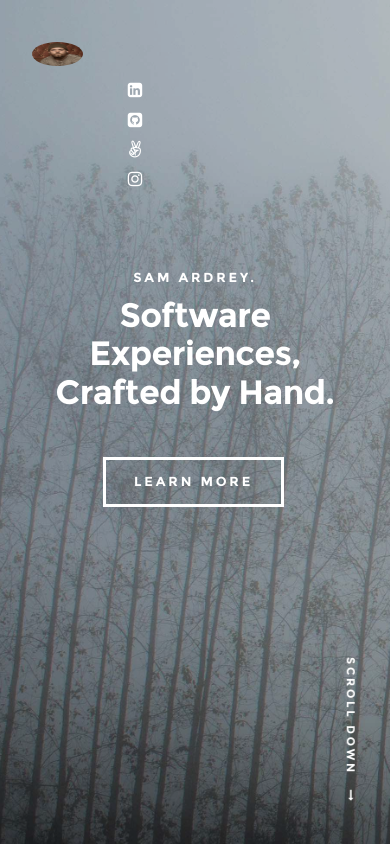
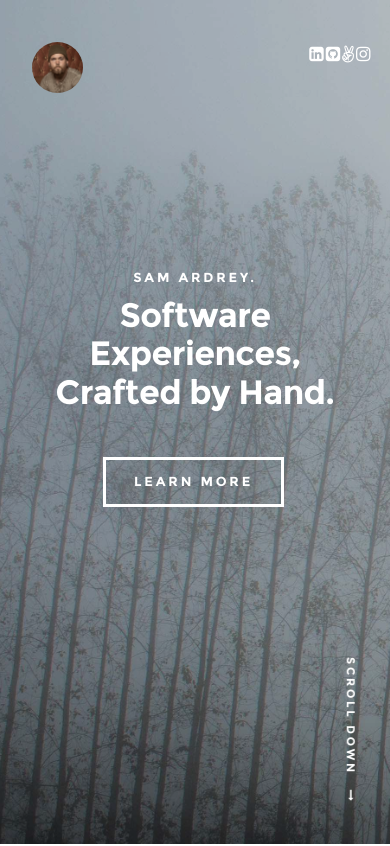
Before and after one commit to SamArdrey/portfolio, a plain HTML site: page index.html in a window 390 px wide. Shown: the top 846 px of the page. Drawn offline with nearby package versions, Linux system fonts and the light colour scheme; files whose address does not match are found by name.

Commit message:
Fix front page logos and photo on mobile devices

```diff
--- a/css/main.css
+++ b/css/main.css
@@ -1253,6 +1253,9 @@ header .header-logo {
   -webkit-transition: all 1s ease-in-out;
   -ms-transition: all 1s ease-in-out;
   transition: all 1s ease-in-out;
+  overflow: hidden;
+  object-fit: contain;
+
 }
 header .header-logo a {
   display: block;
@@ -1265,7 +1268,9 @@ header .header-logo a {
   background: url("../images/ME.jpg") no-repeat center;
   background-size: 250px 250px;
   border-radius: 50%;
-  font: 0/0 a;
+  overflow: hidden;
+  font: 0/0;
+  object-fit: contain;
   text-shadow: none;
   color: transparent;
   -moz-transition: all 0.5s ease-in-out;
@@ -1491,8 +1496,9 @@ header .header-logo a {
 @media only screen and (max-width: 768px) {
   header .header-logo a {
     width: 51px;
-    height: 24px;
-    background-size: 51px 24px;
+    height: 51px;
+    background-size: 51px;
+    border-radius: 50%;
   }
 }
 @media only screen and (max-width: 400px) {
@@ -1573,27 +1579,29 @@ header .header-logo a {
 /* home social-list */
 .home-social-list {
   position: absolute;
-  right: 150px;
+  right: 5vw;
   top: 40px;
   margin: 0;
   padding: 0;
   list-style: none;
-  font-size: 10.4rem;
+  font-size: 5.4rem;
   line-height: 1.75;
   text-align: center;
+  display: flex;
+  flex-direction: row;
 }
 .home-social-list::before {
-  display: block;
   content: "";
-  width: 2px;
+  width: 0px;
   height: 42px;
-  /* background-color: rgba(255, 255, 255, 0.3); */
+  background-color: rgba(255, 255, 255, 0.3);
   margin-left: auto;
-  margin-right: auto;
-  margin-bottom: 12px;
+  /* margin-right: auto; */
+  /* margin-bottom: 12px; */
 }
 .home-social-list li {
   padding-left: 0;
+  margin-left: .5vw;
 }
 .home-social-list li a, .home-social-list li a:visited {
   color: #FFFFFF;
@@ -1708,7 +1716,7 @@ html[data-useragent*='MSIE 10.0'] .scrolldown,
     font-size: 2.1rem;
   }
   .home-social-list::before {
-    height: 30px;
+    height: 0px;
   }
 
   .scrolldown .scroll-icon {
@@ -1749,9 +1757,11 @@ html[data-useragent*='MSIE 10.0'] .scrolldown,
     left: 30px;
     bottom: 30px;
     font-size: 1.8rem;
+    border: none;
   }
   .home-social-list::before {
-    height: 24px;
+    height: 0px;
+    border: none;
   }
 }
 @media only screen and (max-width: 400px) {
```
Also changed, not shown: index.html (+2 -1 lines).
